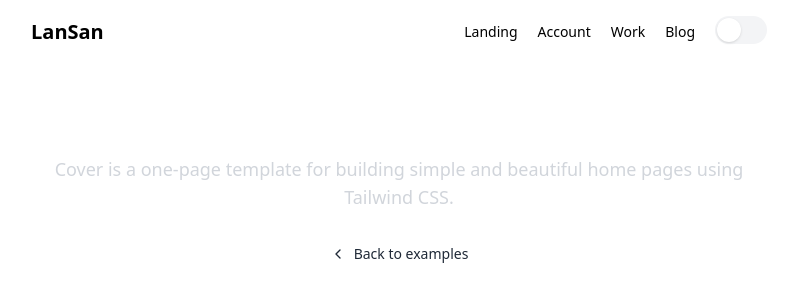
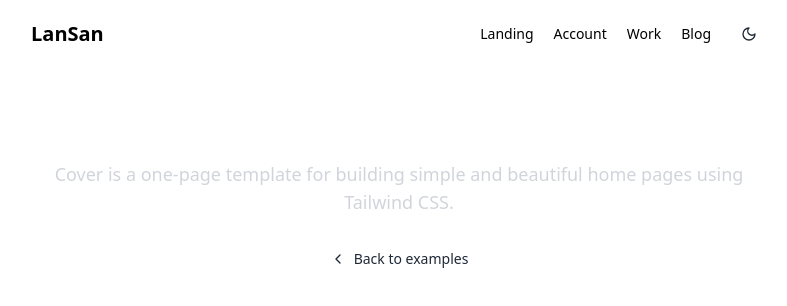
Before and after one commit to IOUKI/my-github-pages, a Next.js app: page /profile in a window 1280 px wide. Shown: the top 306 px of the page, without its empty margins (241-1028 px from the left). Built offline with nearby package versions, Linux system fonts and the light colour scheme.

Commit message:
refactor: change dark mode switch style

```diff
--- a/components/ThemeSwitcher.tsx
+++ b/components/ThemeSwitcher.tsx
@@ -2,11 +2,30 @@
 
 const ThemeSwitcher = () => {
   return (
-    <input data-hs-theme-switch="" className="relative w-[3.25rem] h-7 bg-gray-100 checked:bg-none checked:bg-blue-600 border-2 border-transparent rounded-full cursor-pointer transition-colors ease-in-out duration-200 ring-1 ring-transparent focus:border-gray-700 focus:ring-gray-700 focus:outline-none appearance-none
-
-    before:inline-block before:size-6 before:bg-white checked:before:bg-blue-200 before:translate-x-0 checked:before:translate-x-full before:shadow before:rounded-full before:transform before:ring-0 before:transition before:ease-in-out before:duration-200
-
-    after:absolute after:end-1.5 after:top-[calc(50%-0.40625rem)] after:w-[.8125rem] after:h-[.8125rem] after:bg-no-repeat after:bg-[right_center] after:bg-[length:.8125em_.8125em] after:transform after:transition-all after:ease-in-out after:duration-200 after:opacity-70 checked:after:start-1.5 checked:after:end-auto" type="checkbox" id="darkSwitch" />
+    <>
+      <button type="button" className="hs-dark-mode-active:hidden block hs-dark-mode font-medium text-gray-800 rounded-full hover:bg-gray-200 focus:outline-none focus:bg-gray-200 dark:text-neutral-200 dark:hover:bg-neutral-800 dark:focus:bg-neutral-800" data-hs-theme-click-value="dark">
+        <span className="group inline-flex shrink-0 justify-center items-center size-9">
+          <svg className="shrink-0 size-4" xmlns="http://www.w3.org/2000/svg" width="24" height="24" viewBox="0 0 24 24" fill="none" stroke="currentColor" strokeWidth="2" strokeLinecap="round" strokeLinejoin="round">
+            <path d="M12 3a6 6 0 0 0 9 9 9 9 0 1 1-9-9Z"></path>
+          </svg>
+        </span>
+      </button>
+      <button type="button" className="hs-dark-mode-active:block hidden hs-dark-mode font-medium text-gray-800 rounded-full hover:bg-gray-200 focus:outline-none focus:bg-gray-200 dark:text-neutral-200 dark:hover:bg-neutral-800 dark:focus:bg-neutral-800" data-hs-theme-click-value="light">
+        <span className="group inline-flex shrink-0 justify-center items-center size-9">
+          <svg className="shrink-0 size-4" xmlns="http://www.w3.org/2000/svg" width="24" height="24" viewBox="0 0 24 24" fill="none" stroke="currentColor" strokeWidth="2" strokeLinecap="round" strokeLinejoin="round">
+            <circle cx="12" cy="12" r="4"></circle>
+            <path d="M12 2v2"></path>
+            <path d="M12 20v2"></path>
+            <path d="m4.93 4.93 1.41 1.41"></path>
+            <path d="m17.66 17.66 1.41 1.41"></path>
+            <path d="M2 12h2"></path>
+            <path d="M20 12h2"></path>
+            <path d="m6.34 17.66-1.41 1.41"></path>
+            <path d="m19.07 4.93-1.41 1.41"></path>
+          </svg>
+        </span>
+      </button>
+    </>
   )
 }
 
```
